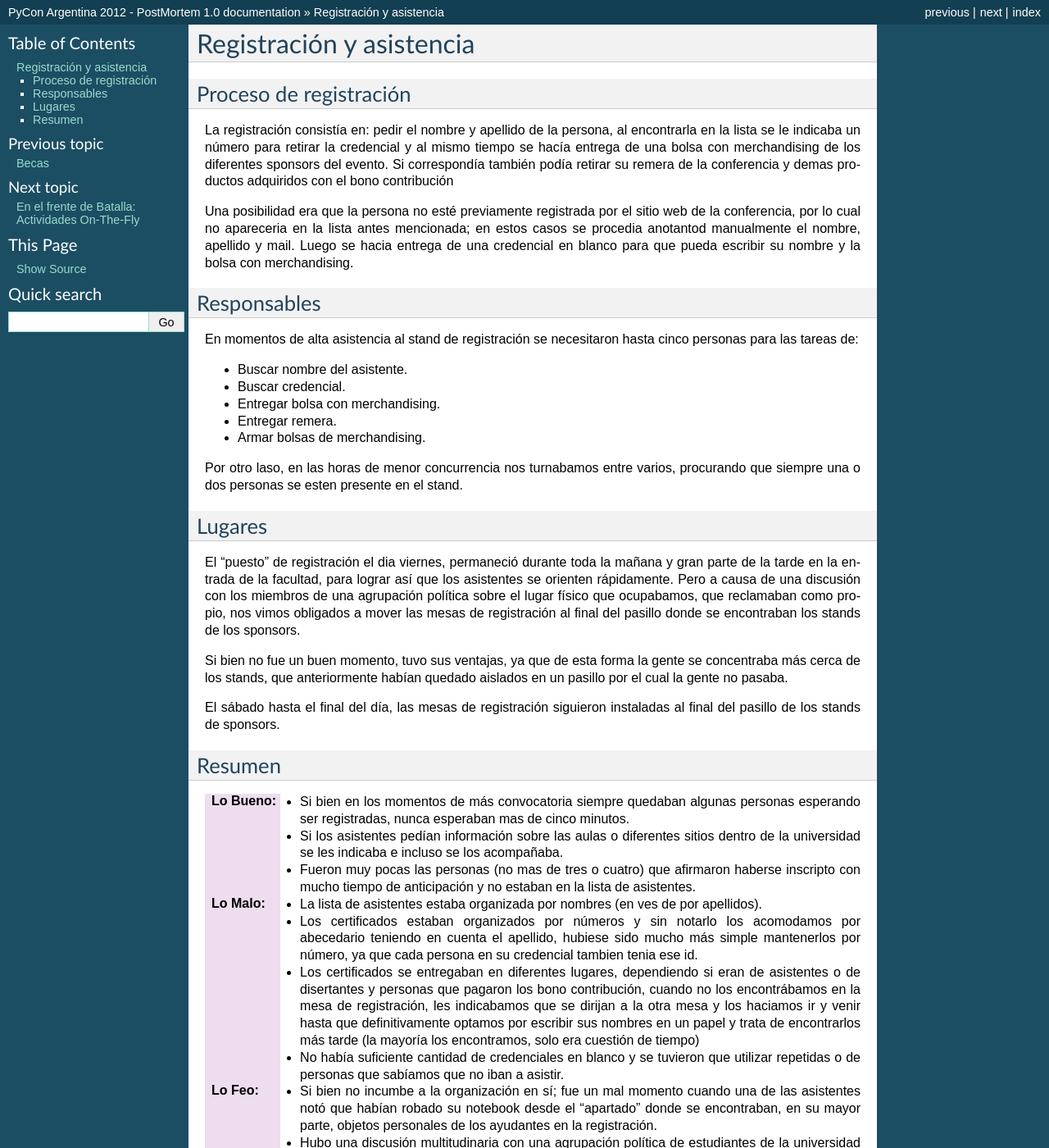
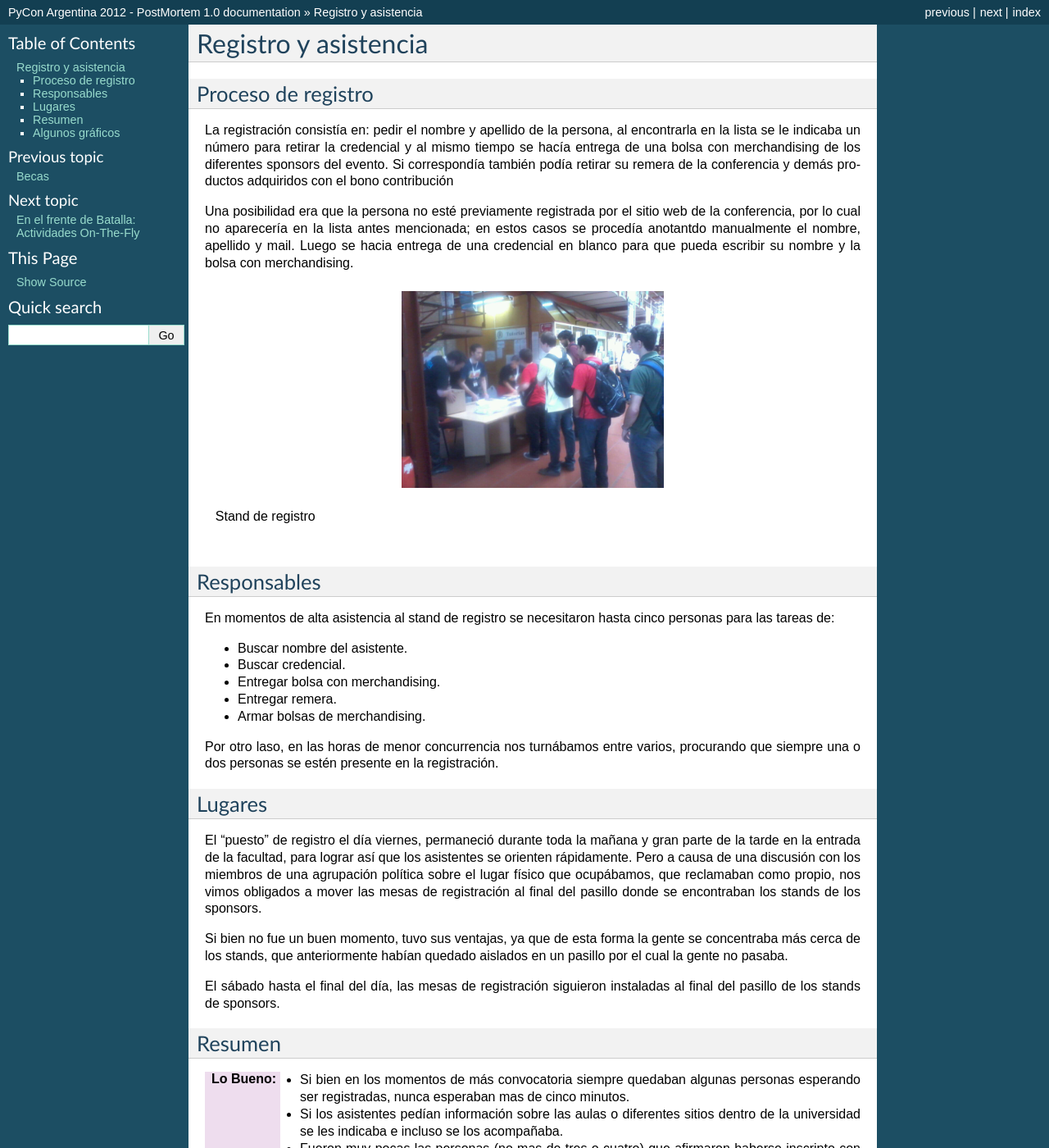
Before and after one commit to leliel12/pyconar20012_postmortem, a Sphinx documentation site: the page built from source/registracion_y_asistencia.rst, in a window 1280 px wide and 1400 px high. Shown: the whole window at 82% size. Built offline with Sphinx 7.4.7, drawn with Linux system fonts in a browser that asks for light colours; some of the changed text lies outside the part shown.

Commit message:
agregadas imagenes

```diff
--- a/source/registracion_y_asistencia.rst
+++ b/source/registracion_y_asistencia.rst
@@ -1,29 +1,45 @@
-=========================
-Registración y asistencia
-=========================
+=====================
+Registro y asistencia
+=====================
 
 
-Proceso de registración
------------------------
+Proceso de registro
+-------------------
 
 La registración consistía en: pedir el nombre y apellido de la
 persona, al encontrarla en la lista se le indicaba un número para retirar
 la credencial y al mismo tiempo se hacía entrega de una bolsa con merchandising
 de los diferentes sponsors del evento. Si correspondía también podía retirar
-su remera de la conferencia y demas productos adquiridos con el bono
+su remera de la conferencia y demás productos adquiridos con el bono
 contribución
 
 Una posibilidad era que la persona no esté previamente registrada por el sitio
-web de la conferencia, por lo cual no apareceria en la lista antes mencionada;
-en estos casos se procedia anotantod manualmente el nombre, apellido y mail.
+web de la conferencia, por lo cual no aparecería en la lista antes mencionada;
+en estos casos se procedía anotantdo manualmente el nombre, apellido y mail.
 Luego se hacia entrega de una credencial en blanco para que pueda escribir su
 nombre y la bolsa con merchandising.
+
+.. only:: html
+
+    .. figure:: registracion_y_asistencia/reg.jpg
+        :align: center
+        :scale: 20 %
+
+        Stand de registro
+
+.. only:: latex
+
+    .. figure:: registracion_y_asistencia/reg.jpg
+        :align: center
+        :scale: 60 %
+
+        Stand de registro
 
 
 Responsables
 ------------
 
-En momentos de alta asistencia al stand de registración se necesitaron hasta
+En momentos de alta asistencia al stand de registro se necesitaron hasta
 cinco personas para las tareas de:
 
 - Buscar nombre del asistente.
@@ -32,17 +48,18 @@
 - Entregar remera.
 - Armar bolsas de merchandising.
 
-Por otro laso, en las horas de menor concurrencia nos turnabamos entre varios,
-procurando que siempre una o dos personas se esten presente en el stand.
+Por otro laso, en las horas de menor concurrencia nos turnábamos entre varios,
+procurando que siempre una o dos personas se estén presente en la
+registración.
 
 
 Lugares
 -------
 
-El “puesto” de registración el dia viernes, permaneció durante toda la mañana y
+El “puesto” de registro el día viernes, permaneció durante toda la mañana y
 gran parte de la tarde en la entrada de la facultad, para lograr así que los
 asistentes se orienten rápidamente. Pero a causa de una discusión con los
-miembros de una agrupación política sobre el lugar físico que ocupabamos, que
+miembros de una agrupación política sobre el lugar físico que ocupábamos, que
 reclamaban como propio, nos vimos obligados a mover las mesas de
 registración al final del pasillo donde se encontraban los stands de los
 sponsors.
@@ -94,3 +111,49 @@
            registración.
          - Algunas personas (mas bien del ámbito universitario) sólo se
            registraban para llevarse merchandising.
+
+
+Algunos gráficos
+----------------
+
+.. only:: html
+
+    .. figure:: registracion_y_asistencia/gr1.png
+        :scale: 75 %
+
+        Cantidad de inscriptos por año
+
+    ----
+
+    .. figure:: registracion_y_asistencia/gr2.png
+        :scale: 75 %
+
+        Cantidad de asistentes en el año 2012
+
+
+    ----
+
+    .. figure:: registracion_y_asistencia/gr3.png
+        :scale: 75 %
+
+        Cantidad de personas que colaboraron con el bono contribución
+
+
+.. only:: latex
+
+    .. figure:: registracion_y_asistencia/gr1.png
+        :scale: 75 %
+
+        Cantidad de inscriptos por año
+
+
+    .. figure:: registracion_y_asistencia/gr2.png
+        :scale: 75 %
+
+        Cantidad de asistentes en el año 2012
+
+
+    .. figure:: registracion_y_asistencia/gr3.png
+        :scale: 75 %
+
+        Cantidad de personas que colaboraron con el bono contribución
```
Also changed, not shown: source/registracion_y_asistencia/gr1.png, source/registracion_y_asistencia/gr2.png, source/registracion_y_asistencia/gr3.png, source/registracion_y_asistencia/reg.jpg (added).
